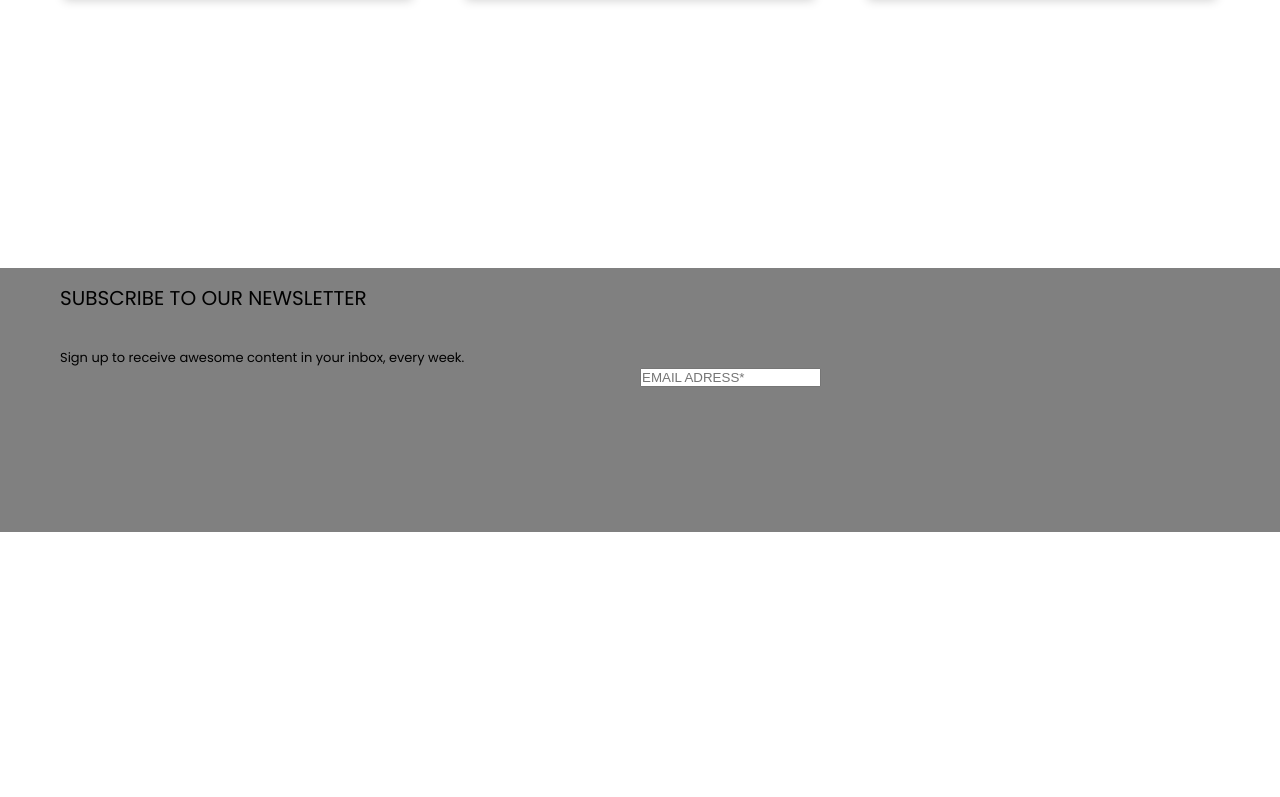
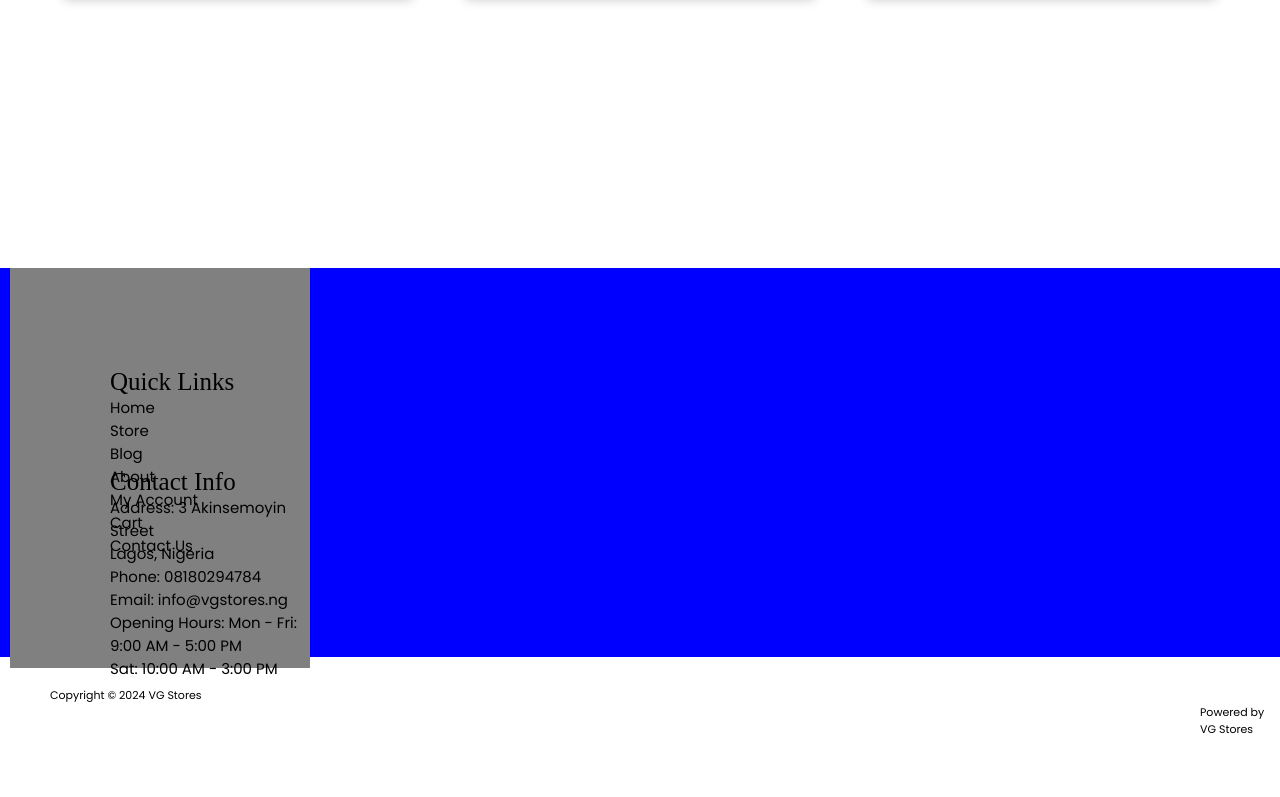
Before and after one commit to laserfocus200/game, a plain HTML site: page index.html in a window 1280 px wide. Shown: the part 4008-4805 px from the top of the page. Before the commit the page ends 4540 px from the top, so only its background shows below. Drawn offline with Linux system fonts and the light colour scheme.

Commit message:
add new update

```diff
--- a/css/style.css
+++ b/css/style.css
@@ -367,9 +367,9 @@ font-weight: 300;
 font-family: "Poppins", sans-serif;
 }
 .site-info{
-  height: 264px;
-  width: 100%;
-  background-color: gray;
+  height: 389px;
+  width: 1349px;
+  background-color: blue;
 }
 .ptag2{
   font-family: "Poppins", sans-serif;
@@ -378,19 +378,97 @@ font-family: "Poppins", sans-serif;
   margin-left: 60px;
   padding-top: 15px;
 }
-.ptag3{
+.site-info2{
+  width: 300px;
+  height: 200px;
+  background-color: #808080;
+  margin-left: 10px;
+padding-top: 100px;
+}
+.ara3{
+  margin-top: 1px;
+  height: 110px;
+  width: 100%;
+  background-color:#ffff;
+}
+.dea{
+font-family: "Poppins", sans-serif;
+font-size: 11px;
+margin-left: 50px;
+margin-top: 30px;
+}
+.dea2{
+font-family: "Poppins", sans-serif;
+font-size: 11px;
+margin-left: 1200px;
+}
+.ara5{
+font-size: 25px;
+margin-left: 100px;
+}
+.ara4{
+font-family: "Poppins", sans-serif;
+font-size: 15px;
+margin-left: 100px;
+}
+.ara9{
   font-family: "Poppins", sans-serif;
-  color:#000000 ;
-  font-size: 13px;
-  margin-left: 60px;
- padding-top: 35px;
-  justify-content: space-between;
+  font-size: 15px;
+  margin-left: 100px;
 }
-.site-info2{
-height: 160px;
-width: 1200px;
-padding-left: 50%;
+.ara2{
+  font-family: "Poppins", sans-serif;
+  font-size: 15px;
+  margin-left: 100px;
 }
-.input9{
-font-size: 100px;
+.ara1{
+  font-family: "Poppins", sans-serif;
+  font-size: 15px;
+  margin-left: 100px;
 }
+.ara6{
+  font-family: "Poppins", sans-serif;
+  font-size: 15px;
+  margin-left: 100px;
+}
+.ara7{
+  font-family: "Poppins", sans-serif;
+  font-size: 15px;
+  margin-left: 100px;
+}
+.ara8{
+  font-family: "Poppins", sans-serif;
+  font-size: 15px;
+  margin-left: 100px;
+  padding-bottom: 70px;
+}
+.site-info4{
+  width: 300px;
+  height: 200px;
+  background-color: #808080;
+  margin-left: 10px;
+ }
+ .ara11{
+  font-size: 25px;
+margin-left: 100px;
+ }
+ .ara12{
+  font-family: "Poppins", sans-serif;
+  font-size: 15px;
+  margin-left: 100px
+ }
+ .ara13{
+  font-family: "Poppins", sans-serif;
+  font-size: 15px;
+  margin-left: 100px
+ }
+ .ara14{
+  font-family: "Poppins", sans-serif;
+  font-size: 15px;
+  margin-left: 100px
+ }
+ .ara15{
+  font-family: "Poppins", sans-serif;
+  font-size: 15px;
+  margin-left: 100px
+ }
--- a/index.html
+++ b/index.html
@@ -301,13 +301,27 @@
   </div>
   </div>
   <div class="site-info">
-    <p class="ptag2">SUBSCRIBE TO OUR NEWSLETTER</p>
-    <div>
-      <p class="ptag3">Sign up to receive awesome content in your inbox, every week.</p>
+    <div class="site-info2">
+      <p class="ara5">Quick Links</p>
+      <p class="ara4">Home</p>
+      <p class="ara9">Store</p>
+      <p class="ara2"> Blog </p>
+      <p class="ara1">About</p>
+      <p class="ara6"> My Account</p>
+      <p class="ara7"> Cart</p>
+      <p class="ara8">Contact Us</p>
     </div>
-    <div class="site-info2">
-      <input class="INPUT9" type="EMAIL ADDRESS*" placeholder="EMAIL ADRESS*">
+    <div class="site-info4">
+      <p class="ara11">Contact Info</p>
+      <p class="ara12">Address: 3 Akinsemoyin Street <br> Lagos, Nigeria</p>
+      <p class="ara13">Phone: 08180294784</p>
+      <p class="ara14">Email: info@vgstores.ng</p>
+      <p class="ara15"> Opening Hours: Mon - Fri: 9:00 AM - 5:00 PM <br>  Sat: 10:00 AM - 3:00 PM</p>
     </div>
+  </div>
+  <div class="ara3">
+    <p class="dea">Copyright © 2024 VG Stores</p>
+    <p class="dea2">Powered by VG Stores</p>
   </div>
 </body>
 
```
Also changed, not shown: 1 other file.
